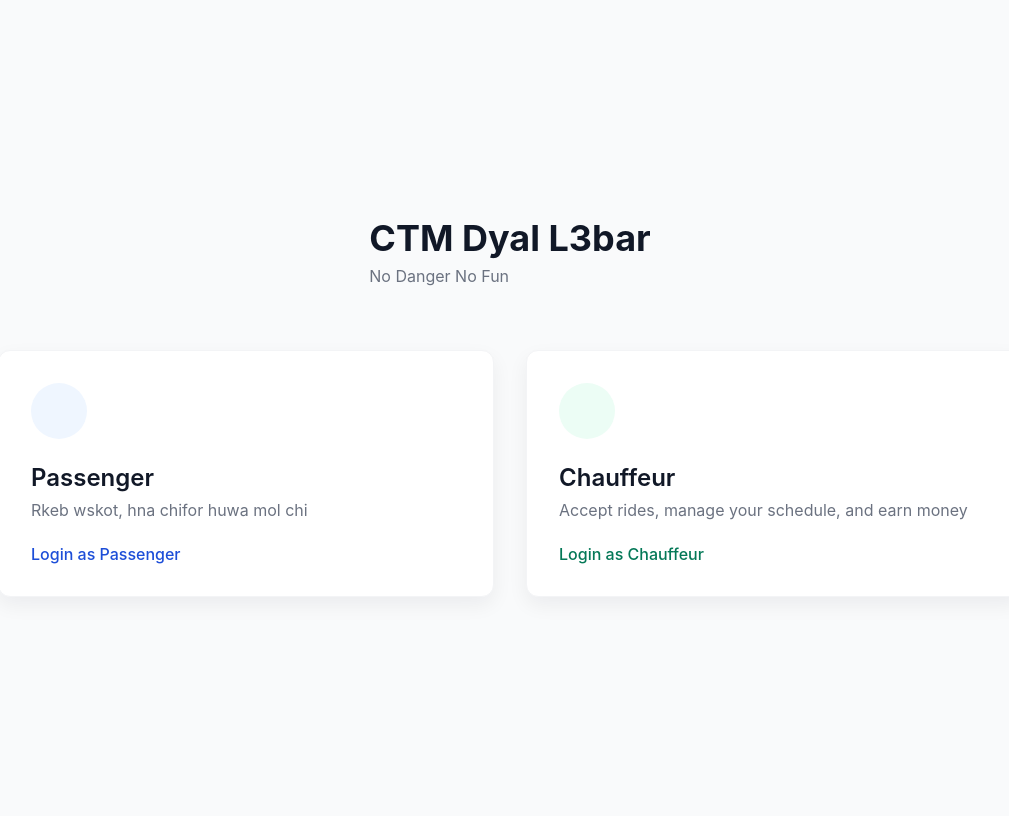
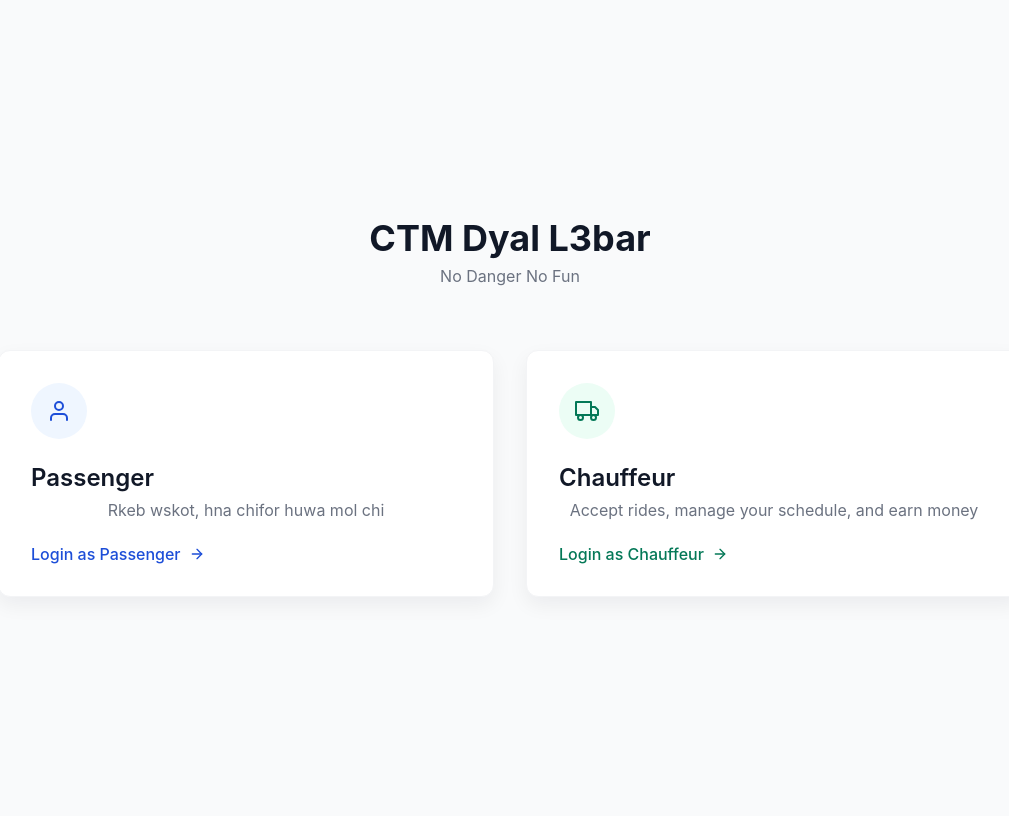
Before and after one commit to medaminebounya/Gestion-De-Services-De-Transport-Urbain, a PHP site: page / in a window 1280 px wide. Shown: the whole page, without its empty margins (134-1143 px from the left). Run offline with PHP 8.4, Linux system fonts and the light colour scheme.

Commit message:
Change Extension

```diff
--- a/index.html
+++ b/index.php
@@ -46,5 +46,6 @@
             </div>
         </main>
     </div>
+    <script>feather.replace();</script>
 </body>
 </html>
--- a/styling.css
+++ b/styling.css
@@ -13,6 +13,7 @@ body{
     font-family: "Inter", system-ui, -apple-system, "Segoe UI", Roboto, "Helvetica Neue", Arial;
     background: var(--bg);
     color: var(--title);
+    overflow-y: hidden;
 }
 .page-wrap{
     min-height: 100vh;
@@ -34,6 +35,9 @@ header h1{
     line-height: 1.1;
     margin: 0 0 0.5rem;
     font-weight: 700;
+}
+p{
+    text-align: center;
 }
 header p{
     margin: 0;
@@ -96,7 +100,8 @@ h2{
     color:var(--title);
 }
 p.description{
-    margin:.5rem 0 0; color:var(--muted)
+    margin:.5rem 0 0;
+    color:var(--muted);
 }
 .card-cta {
     margin-top:1.5rem;
```
